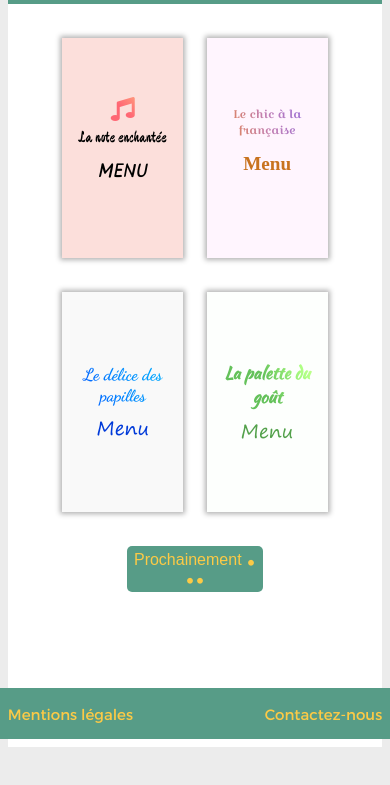
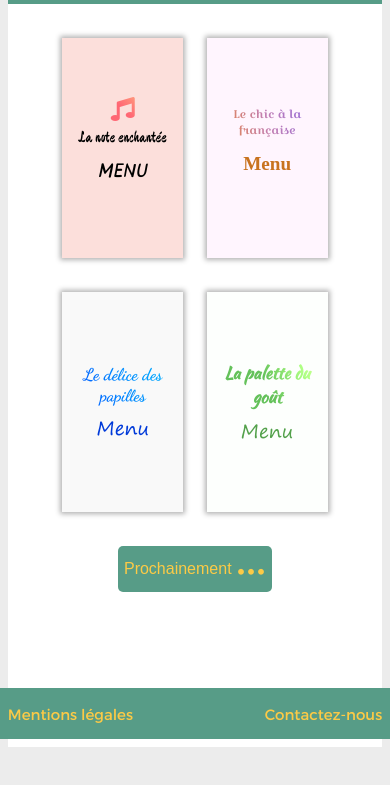
Before and after one commit to StephaneChimy/Projet-3, a website: page index.html in a window 390 px wide. Shown: the part 105-890 px from the top of the page. Drawn offline with Linux system fonts and the light colour scheme.

Commit message:
Ajustement tailles container button pour responsive

```diff
--- a/sass/composants/button.scss
+++ b/sass/composants/button.scss
@@ -2,7 +2,7 @@
 @import "../utils/variables";
 
 .container--button {
-  width: 35vw;
+  min-width: 150px;
   max-width: 220px;
 }
 
```
Also changed, not shown: css/composants/button.css, css/index.css.
